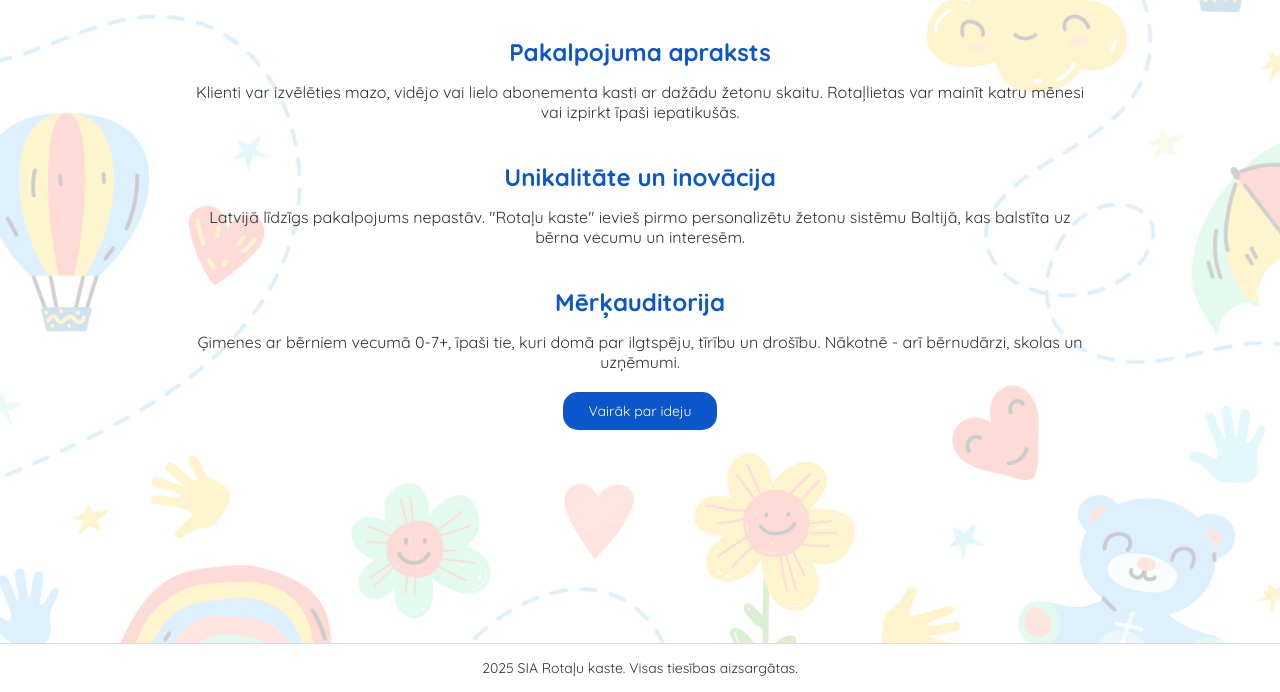
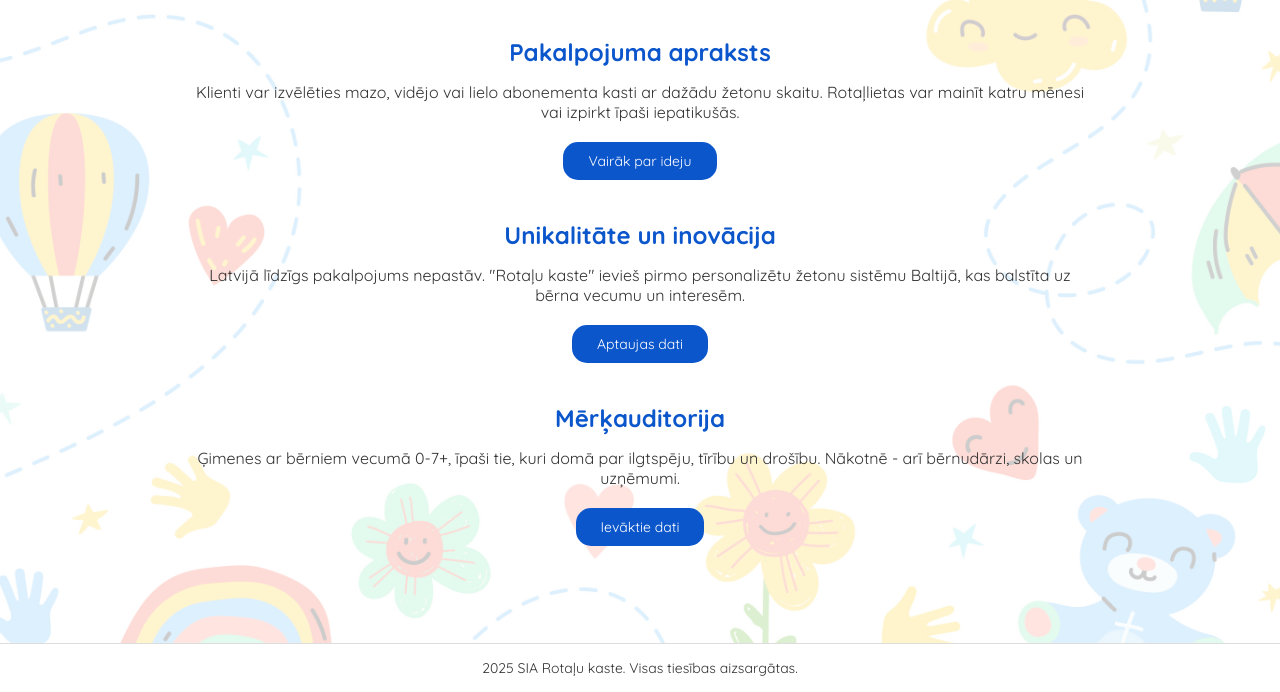
Before and after one commit to SIWEEDESIGN/rotalu-kaste, a plain HTML site: page index.html in a window 1280 px wide. Shown: the part 242-934 px from the top of the page. Drawn offline with Linux system fonts and the light colour scheme.

Commit message:
Add files via upload

```diff
--- a/index.html
+++ b/index.html
@@ -49,6 +49,12 @@
 					kasti ar dažādu žetonu skaitu. Rotaļlietas var mainīt katru
 					mēnesi vai izpirkt īpaši iepatikušās.
 				</p>
+				<a
+					class="btn"
+					href="https://universityoflatvia387-my.sharepoint.com/:w:/g/personal/sp25063_edu_lu_lv/ETvR1wKNXi1JoSSrT25UIucBmdzGgtwNpNXWdCBqRVqOtg?e=7QjDcT"
+					target="_blank"
+					>Vairāk par ideju</a
+				>
 			</div>
 			<div class="unikalitāte">
 				<h2>Unikalitāte un inovācija</h2>
@@ -57,6 +63,7 @@
 					pirmo personalizētu žetonu sistēmu Baltijā, kas balstīta uz
 					bērna vecumu un interesēm.
 				</p>
+				<a class="btn" href="aptauja.html">Aptaujas dati</a>
 			</div>
 			<div class="mērķauditorija">
 				<h2>Mērķauditorija</h2>
@@ -66,12 +73,7 @@
 					skolas un uzņēmumi.
 				</p>
 			</div>
-			<a
-				class="btn"
-				href="https://universityoflatvia387-my.sharepoint.com/:w:/g/personal/sp25063_edu_lu_lv/ETvR1wKNXi1JoSSrT25UIucBmdzGgtwNpNXWdCBqRVqOtg?e=7QjDcT"
-				target="_blank"
-				>Vairāk par ideju</a
-			>
+			<a class="btn" href="dati.html">Ievāktie dati</a>
 		</div>
 		<!-- footer -->
 		<footer>
```
